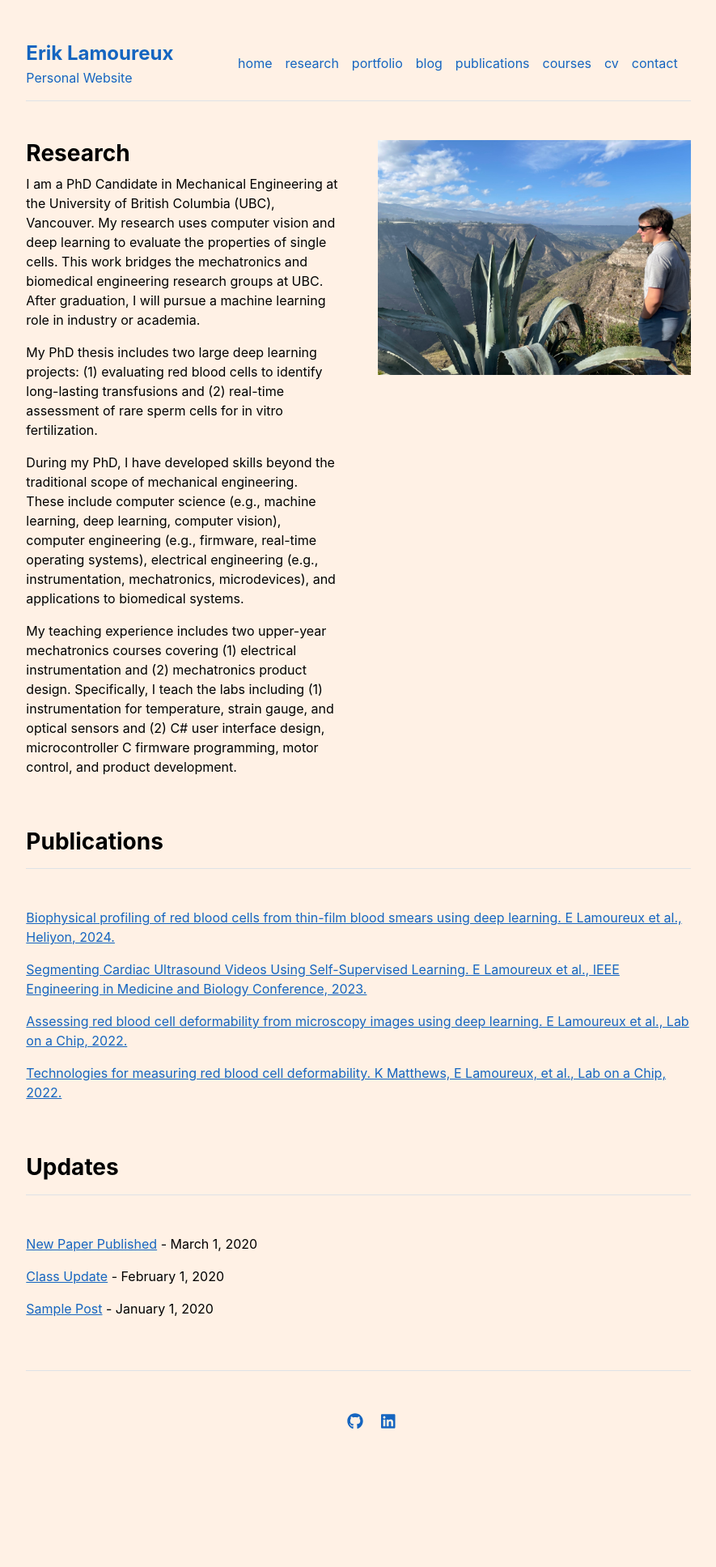
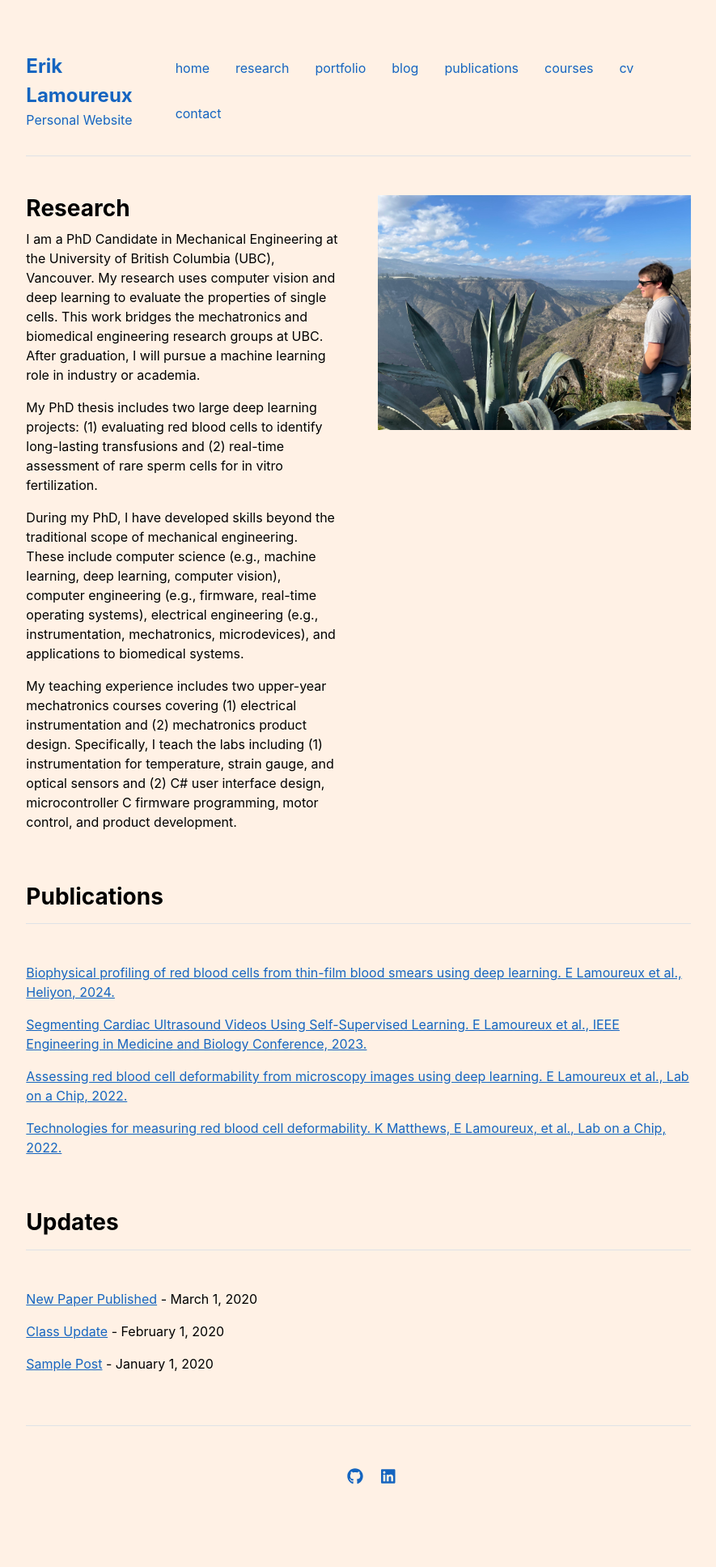
Before and after one commit to lamoureuxe/lamoureuxe.github.io, a Jekyll site: the page built from index.md, in a window 1280 px wide. Shown: the whole page at 81% size, without its empty margins (197-1082 px from the left). Built offline with Jekyll 4.4.1, drawn with Linux system fonts in a browser that asks for light colours; a style sheet for code colours, icons or effects is not loaded; before the commit the page ends 1867 px from its top, so only the background shows below that.

Commit message:
mobile responsiveness

```diff
--- a/_sass/main.scss
+++ b/_sass/main.scss
@@ -1,7 +1,7 @@
 $backgroundColor: #fff1e5;
 $bodyColor: #000000;
 $bodyFont: -apple-system,BlinkMacSystemFont,"Segoe UI",Helvetica,Arial,sans-serif,"Apple Color Emoji","Segoe UI Emoji","Segoe UI Symbol";
-$linkColor: #1565C0 !important;
+$linkColor: #1565C0;
 $lineColor: #000000;
 
 body {
@@ -19,3 +19,22 @@
   background-color: $lineColor;
   height: 1px;
 }
+
+nav {
+  display: flex;
+  flex-wrap: wrap;
+  gap: 1rem;
+  padding: 1rem;
+}
+
+/* Mobile responsiveness */
+@media screen and (max-width: 768px) {
+  nav {
+    justify-content: center;
+    text-align: center;
+  }
+
+  nav a {
+    padding: 0.5rem;
+  }
+}
```
